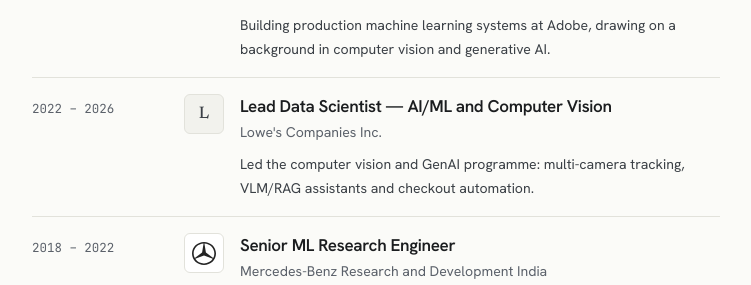
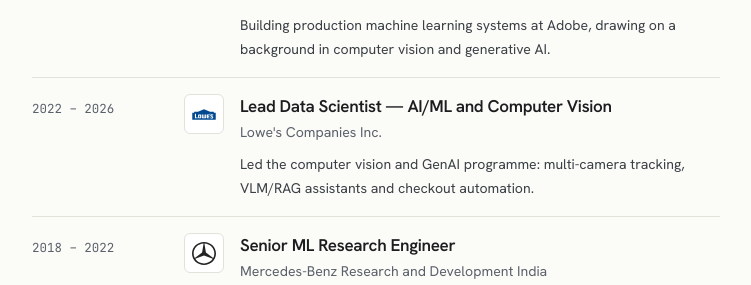
Before and after one commit to joydeepmedhi/joydeepmedhi.github.io, a Jekyll site: the page built from index.md, in a window 1280 px wide and 900 px high, scrolled down 1180 px. Shown: the part 154-439 px from the top of the window, without its empty margins (264-1015 px from the left). Built offline with Jekyll 4.4.1, drawn with Linux system fonts in a browser that asks for light colours.

Commit message:
Use real Lowe's logo on resume entries
Co-Authored-By: Claude Sonnet 5.5 <noreply@anthropic.com>
Claude-Session: https://claude.ai/code/session_01GNsWtzrH5u892NCnbQh4om

```diff
--- a/_data/resume.yml
+++ b/_data/resume.yml
@@ -36,7 +36,7 @@ experience:
       - "Joined Adobe as a Machine Learning Engineer in November 2026, applying experience in computer vision, generative AI and ML systems to production machine learning."
   - title: "Lead Data Scientist — AI/ML and Computer Vision"
     org: "Lowe's Companies Inc."
-    mono: "L"
+    logo: /assets/images/logos/lowes.svg
     org_note: "Fortune 50 retailer, $90B revenue, 1,700+ stores"
     location: "Bengaluru, India"
     start: "Jul 2022"
```
Also changed, not shown: assets/images/logos/lowes.svg (added).
